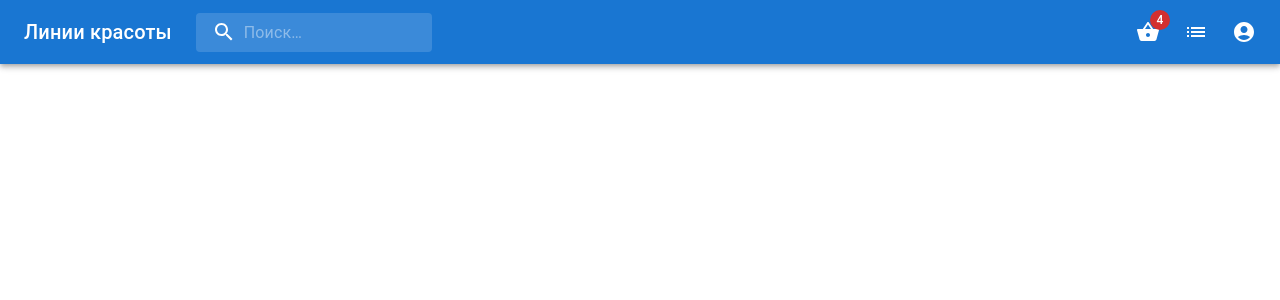
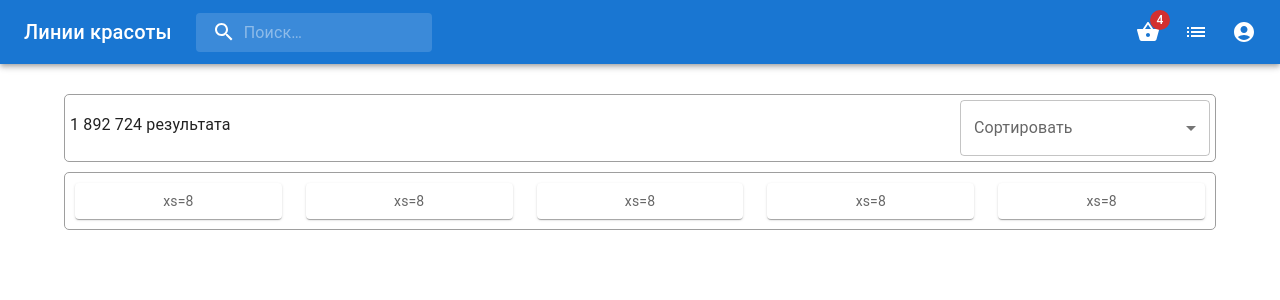
Before and after one commit to ksushw/my-app, a React (Create React App) app: page / in a window 1280 px wide. Shown: the top 300 px of the page. Built offline with nearby package versions, Linux system fonts and the light colour scheme.

Commit message:
Create cart container

```diff
--- a/src/App.js
+++ b/src/App.js
@@ -1,5 +1,6 @@
 import "./App.css";
 import Header from "./components/header/header";
+import CardsContainer from "./components/cards-container/cards-container";
 
 // function getApi() {
 //   fetch(" http://api.valantis.store:40000/", {
@@ -47,6 +48,7 @@ function App() {
   return (
     <div className="App">
       <Header />
+      <CardsContainer />
     </div>
   );
 }
--- /dev/null
+++ b/src/components/cards-container/cards-container.jsx
@@ -0,0 +1,111 @@
+import * as React from "react";
+import { styled, alpha } from "@mui/material/styles";
+import CssBaseline from "@mui/material/CssBaseline";
+import Box from "@mui/material/Box";
+import Container from "@mui/material/Container";
+import InputLabel from "@mui/material/InputLabel";
+import MenuItem from "@mui/material/MenuItem";
+import FormControl from "@mui/material/FormControl";
+import Select from "@mui/material/Select";
+import Typography from "@mui/material/Typography";
+import Paper from "@mui/material/Paper";
+import Grid from "@mui/material/Grid";
+
+export default function CardsContainer() {
+  const [sortingType, setSortingType] = React.useState("");
+
+  const handleChangeSorting = (event) => {
+    setSortingType(event.target.value);
+  };
+
+  const Item = styled(Paper)(({ theme }) => ({
+    backgroundColor: theme.palette.mode === "dark" ? "#1A2027" : "#fff",
+    ...theme.typography.body2,
+    padding: theme.spacing(1),
+    textAlign: "center",
+    color: theme.palette.text.secondary,
+  }));
+  return (
+    <>
+      <CssBaseline />
+      <Container fixed>
+        <Box
+          sx={{
+            // bgcolor: "#cfe8fc",
+            height: "100vh",
+            maxWidth: "1440px",
+            width: "100%",
+            margin: "30px 0",
+          }}
+        >
+          <Box
+            sx={{
+              display: "flex",
+              justifyContent: "space-between",
+              alignItems: "center",
+              padding: "5px",
+              border: 1,
+              borderColor: "grey.500",
+              borderRadius: "5px",
+            }}
+          >
+            <Typography variant="body1" gutterBottom>
+              1 892 724 результата
+            </Typography>
+            <Box sx={{ minWidth: "250px" }}>
+              <FormControl fullWidth>
+                <InputLabel id="sorting-select-label">Сортировать</InputLabel>
+                <Select
+                  labelId="sorting-select-label"
+                  id="sorting-select"
+                  value={sortingType}
+                  label="Age"
+                  onChange={handleChangeSorting}
+                >
+                  <MenuItem value={"unsorted"}>Без сортировки</MenuItem>
+                  <MenuItem value={"name-by-alphabet"}>
+                    Сортировать по имени
+                  </MenuItem>
+                  <MenuItem value={"brand-by-alphabet"}>
+                    Сортировать по бренду
+                  </MenuItem>
+                  <MenuItem value={"price-decrease"}>
+                    Сортировать по цене
+                  </MenuItem>
+                </Select>
+              </FormControl>
+            </Box>
+          </Box>
+          <Box
+            sx={{
+              border: 1,
+              borderColor: "grey.500",
+              borderRadius: "5px",
+              margin: "10px 0 0 0 ",
+              flexGrow: 1,
+              padding: "10px",
+            }}
+          >
+            <Grid container spacing={3} columns={5}>
+              <Grid item xs={1}>
+                <Item>xs=8</Item>
+              </Grid>
+              <Grid item xs={1}>
+                <Item>xs=8</Item>
+              </Grid>
+              <Grid item xs={1}>
+                <Item>xs=8</Item>
+              </Grid>
+              <Grid item xs={1}>
+                <Item>xs=8</Item>
+              </Grid>
+              <Grid item xs={1}>
+                <Item>xs=8</Item>
+              </Grid>
+            </Grid>
+          </Box>
+        </Box>
+      </Container>
+    </>
+  );
+}
--- a/src/components/header/header.jsx
+++ b/src/components/header/header.jsx
@@ -45,7 +45,6 @@ const StyledInputBase = styled(InputBase)(({ theme }) => ({
   color: "inherit",
   "& .MuiInputBase-input": {
     padding: theme.spacing(1, 1, 1, 0),
-    // vertical padding + font size from searchIcon
     paddingLeft: `calc(1em + ${theme.spacing(4)})`,
     transition: theme.transitions.create("width"),
     width: "100%",
```
